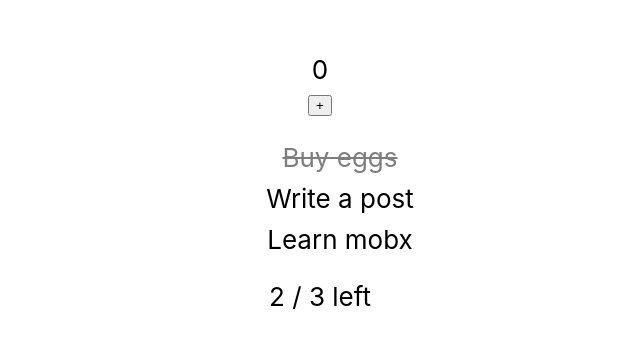
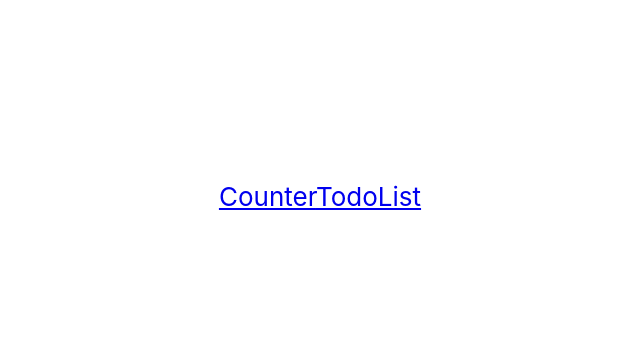
Before and after one commit to viktoriabakun/mobx-practice, a React (Create React App) app: page / in a window 1280 px wide. Shown: the part 204-552 px from the top of the page, without its empty margins (320-960 px from the left). Built offline with nearby package versions, Linux system fonts and the light colour scheme.

Commit message:
feat: add routes

```diff
--- a/package.json
+++ b/package.json
@@ -11,11 +11,13 @@
     "@types/node": "^16.11.41",
     "@types/react": "^18.0.14",
     "@types/react-dom": "^18.0.5",
+    "@types/react-router-dom": "^5.3.3",
     "mobx": "^5.9.0",
     "mobx-react-lite": "^1.0.1",
     "nanoid": "^4.0.0",
-    "react": "^18.2.0",
+    "react": "^18.0.0",
     "react-dom": "^18.2.0",
+    "react-router-dom": "^6.3.0",
     "react-scripts": "5.0.1",
     "typescript": "^4.7.4",
     "web-vitals": "^2.1.4"
--- a/src/App.tsx
+++ b/src/App.tsx
@@ -2,15 +2,21 @@ import React from 'react';
 import './App.css';
 import Todo from "./pages/todo";
 import Counter from "./pages/counter";
+import {BrowserRouter, Route, Routes} from "react-router-dom";
+import Home from "./pages/home";
 
 const App =  () => {
-
     return (
-    <div className="App">
-          <Counter />
-          <Todo />
-      </div>
-  );
+        <div className="App">
+            <BrowserRouter>
+                <Routes>
+                    <Route path="/" element={<Home />} />
+                    <Route path="/todo" element={<Todo />} />
+                    <Route path="/counter" element={<Counter />}/>
+                </Routes>
+            </BrowserRouter>
+        </div>
+    );
 }
 
 export default App;
--- /dev/null
+++ b/src/pages/home/index.tsx
@@ -0,0 +1,11 @@
+import React from 'react';
+import { Link } from 'react-router-dom';
+
+const Home = () => (
+    <div>
+        <Link to="/counter">Counter</Link>
+        <Link to="todo">TodoList</Link>
+    </div>
+);
+
+export default Home;
```
Also changed, not shown: 1 other file (tests, documents, lock files or other folders).
